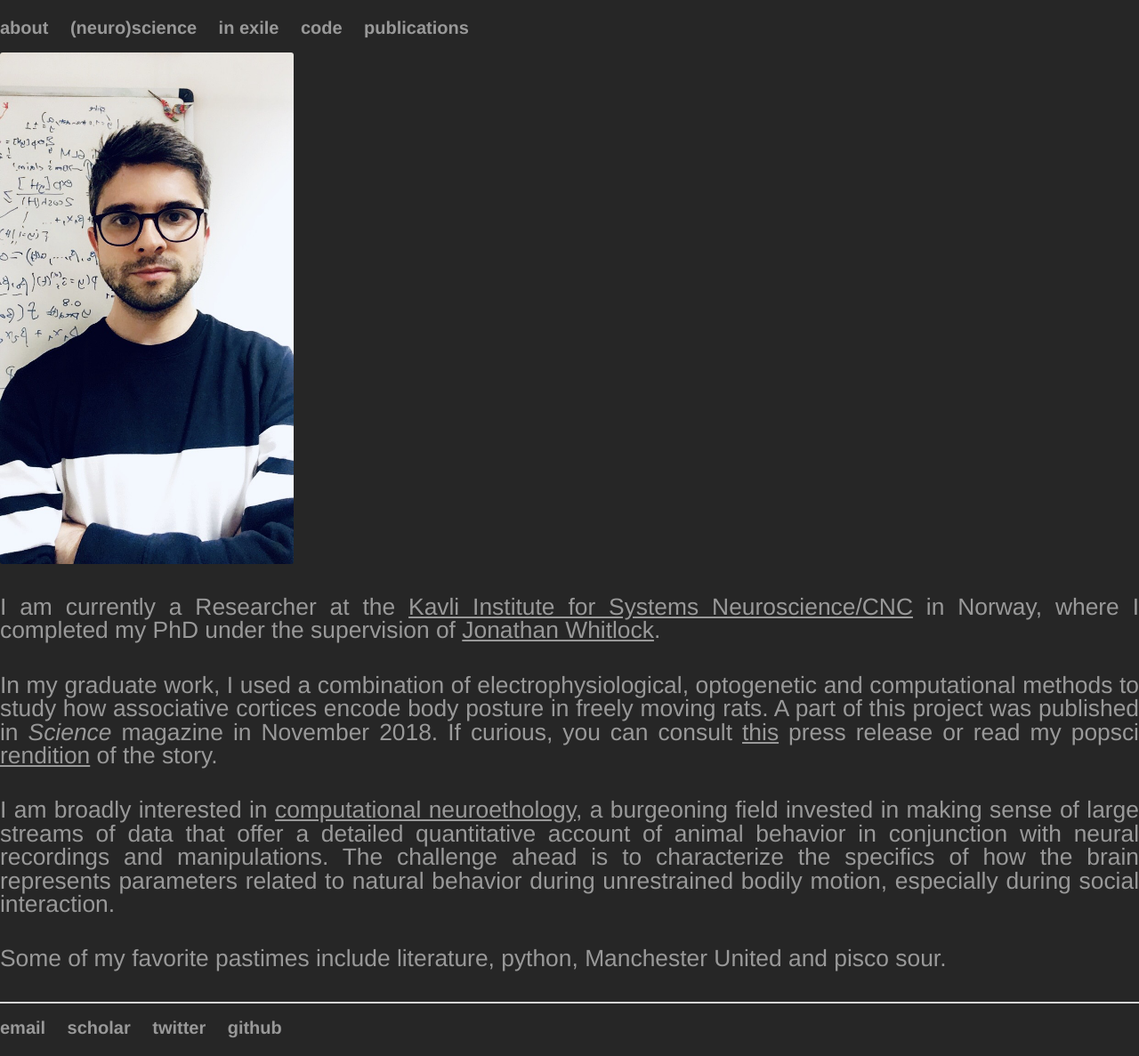
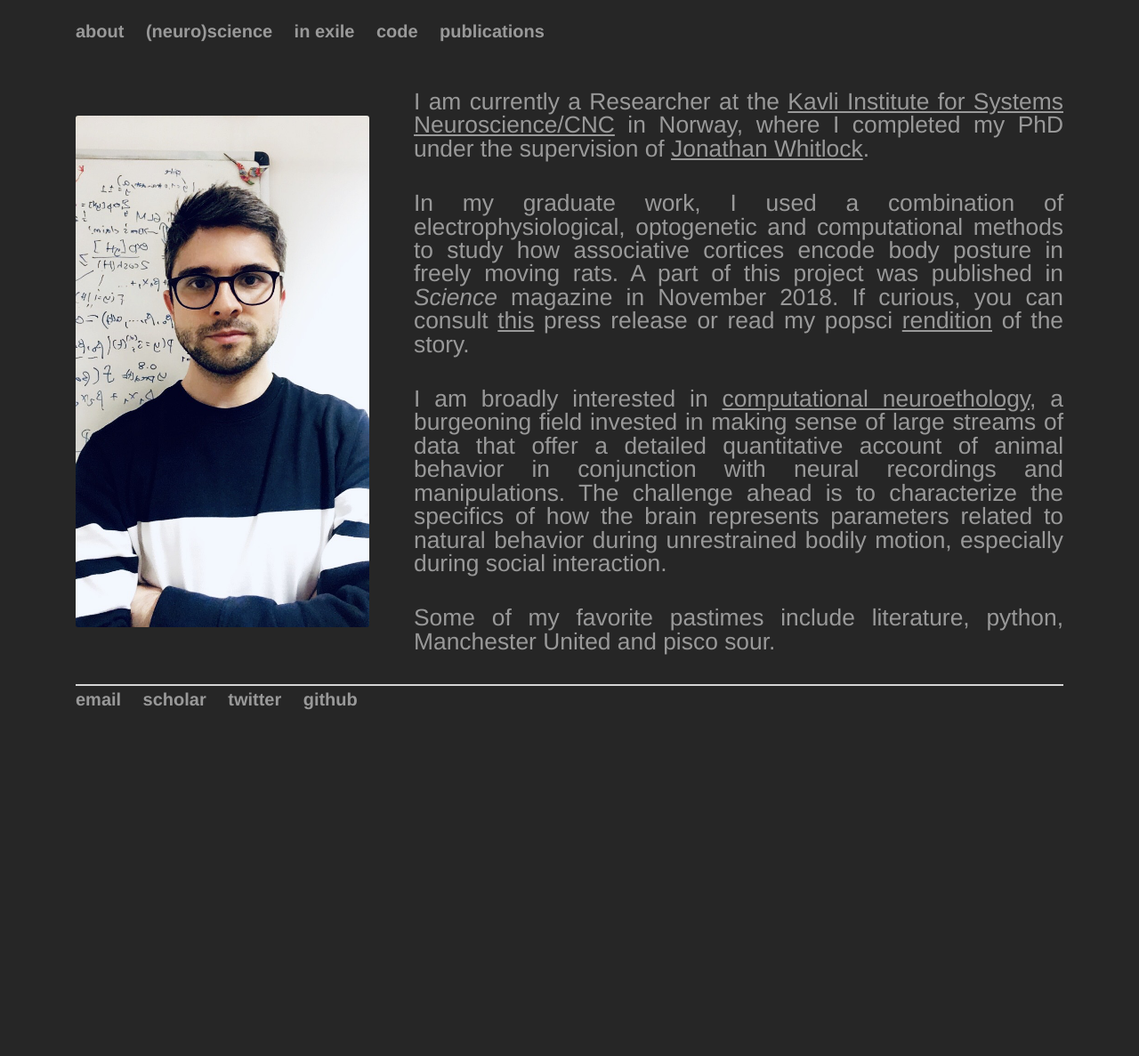
Before and after one commit to bartulem/bartulem.github.io, a Jekyll site: the page built from about/index.html, in a window 1280 px wide. Shown: the whole page at 89% size. Built offline with Jekyll 4.4.1, drawn with Linux system fonts in a browser that asks for light colours; after the commit the page ends 900 px from its top, so only the background shows below that.

Commit message:
Update head.html

```diff
--- a/_includes/head.html
+++ b/_includes/head.html
@@ -6,7 +6,7 @@
 	<meta name="author" content="Bartul Mimica">
 	<title>{{ page.title }} | (neuro)scientist </title>
 	<!-- styles -->
-	<link href="/css/main.css" rel="stylesheet">
+	<link href="/css/bootstrap.css" rel="stylesheet">
 
 	<!-- google analytics - I will not share this data with google -->
 	{% include analytics.html %}
```
